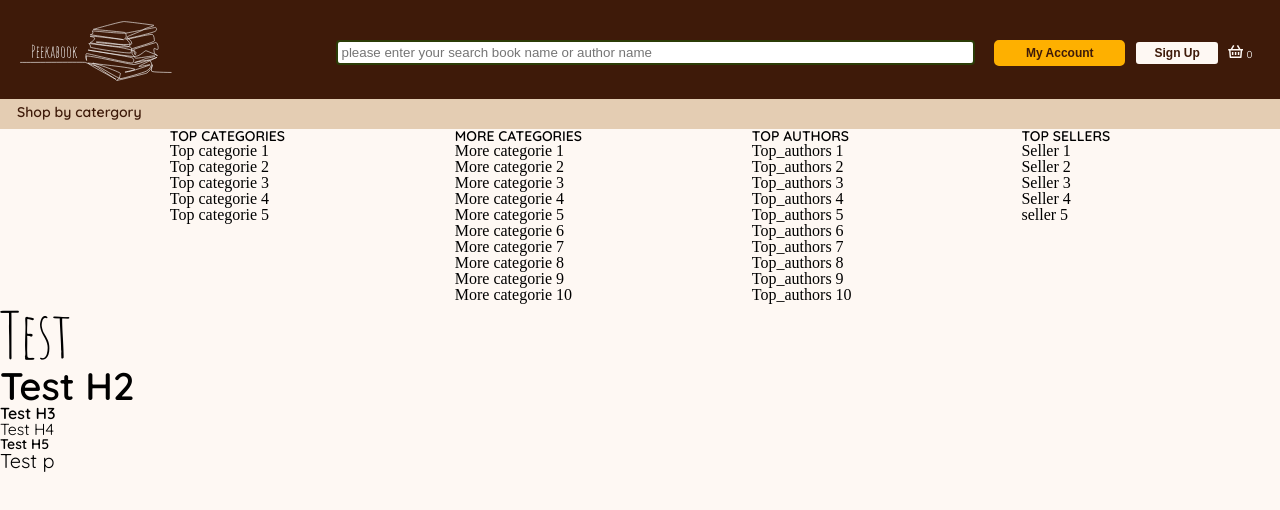
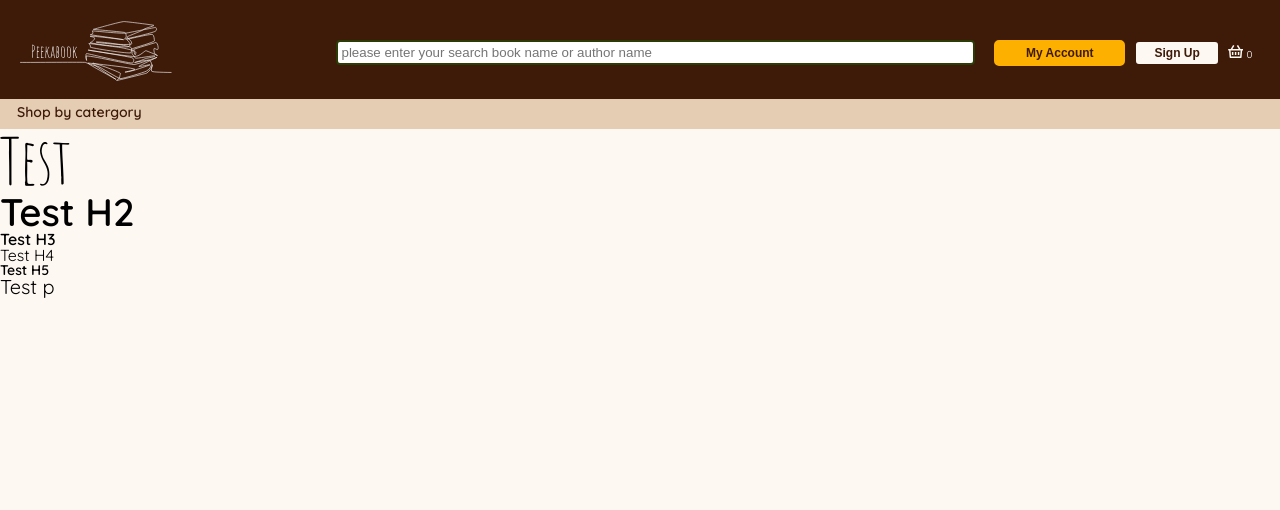
Before and after one commit to ZeptoFarad/book-app-summative, a Vue app in the folder front/: page / in a window 1280 px wide. Shown: the top 510 px of the page. Built offline with nearby package versions, Linux system fonts and the light colour scheme.

Commit message:
06042023a3

```diff
--- a/front/src/components/Header.vue
+++ b/front/src/components/Header.vue
@@ -34,29 +34,33 @@
        <input type="text" placeholder="please enter your search book name or author name" class="search-box2">
     </div>
     <div class="drop-box-skin">
-       <div class="categorie-box">
-          <h5>TOP CATEGORIES</h5>
-            <ul>
+       <hr class="head-line"  />
+       <div class="drop-box-body">
+
+            <div class="categorie-box-skin">
+                <p>TOP CATEGORIES</p>
+                    <ul class="categorie-box">
                     <li v-for="top_cat in  top_cate">{{ top_cat }}</li>
                     </ul>
             </div>
-       <div class="categorie-box">
-          <h5>MORE CATEGORIES</h5>
-            <ul>
+            <div class="categorie-box-skin">
+                <p>MORE CATEGORIES</p>
+                    <ul class="categorie-box">
                     <li v-for="more_cate in more_cates">{{ more_cate }}</li>
                     </ul>
             </div>
-       <div class="categorie-box">
-          <h5>TOP AUTHORS</h5>
-            <ul>
+            <div class="categorie-box-skin">
+                <p>TOP AUTHORS</p>
+                    <ul class="categorie-box">
                     <li v-for="top_author in  top_authors">{{ top_author }}</li>
                     </ul>
             </div>
-       <div class="categorie-box">
-          <h5>TOP SELLERS</h5>
-            <ul>
+            <div class="categorie-box-skin">
+                <p>TOP SELLERS</p>
+                    <ul class="categorie-box">
                     <li v-for="top_seler in top_sellers">{{ top_seler }}</li>
                     </ul>
+            </div>
         </div>
     </div>
 </template>
@@ -65,9 +69,39 @@
 
 @media screen and (max-width:1440px){
     .drop-box-skin{
+        background-color: white;
+        border-radius: 0px 0px 8px 8px;
+        max-height: 250px;
+        display: none;
+    }
+    .drop-box-body{
         display: flex;
-        justify-content: space-evenly;
+        justify-content: space-around;
+        padding: 35px;
+        gap: 5px;
     }
+    .categorie-box-skin{
+        display: grid;
+        grid-template-columns: auto;
+        gap: 6px;
+    }
+    .categorie-box-skin p{
+        font-family: Quicksand;
+        margin-bottom: 10px;
+        font-size: 12px;
+        font-weight: bold;
+        margin: 0px;
+        padding: 3px;
+    }
+    .categorie-box{
+        display:flex;
+        flex-wrap: wrap;
+        gap: 5px;
+        max-height: 200px;
+        min-width: 100px;
+    }
+    li{padding: 4px; font-size: 12px;}
+    .head-line{ margin: 0px; border: 2.5px solid #feb000 ;}
 
     #logo1{ height: 60px;
         padding: 5px 5px 5px 0px;
@@ -127,7 +161,10 @@
         border-radius: 4px;
         flex: 7;
     }
-
+    .header-box2-catle:hover{
+        background-color: white;
+        color: black;
+    }
 
     .header-box2{
         background-color:rgba(228, 205, 179, 1) ;
@@ -142,7 +179,8 @@
     }
 }
 
-@media screen and (max-width:620px){
+@media screen and (max-width:661px){
+    .drop-box-skin{display: none;}
     .header-box1{display: flex; }
     #logo1{height:65px; padding: 0px; }
     .search-box1{ display: none;}
@@ -175,7 +213,7 @@
             top_cate:['Top categorie 1', 'Top categorie 2','Top categorie 3','Top categorie 4','Top categorie 5'],
             more_cates:['More categorie 1', 'More categorie 2','More categorie 3','More categorie 4','More categorie 5','More categorie 6', 'More categorie 7','More categorie 8','More categorie 9','More categorie 10'],
             top_authors:['Top_authors 1','Top_authors 2', 'Top_authors 3','Top_authors 4','Top_authors 5','Top_authors 6','Top_authors 7', 'Top_authors 8','Top_authors 9','Top_authors 10'],
-            top_sellers:['Seller 1','Seller 2', 'Seller 3','Seller 4','seller 5',],
+            top_sellers:['Top seller book 1','Top seller book 2', 'Top seller book 3','Top seller book 4','Top seller book 5',],
 
         }
 
@@ -183,7 +221,3 @@
 
    }
 </script>
-<script setup>
-     import basket  from '../assets/images/basket.svg';
-
-</script>
```
Lines whose indentation alone changed are shown as unchanged.
